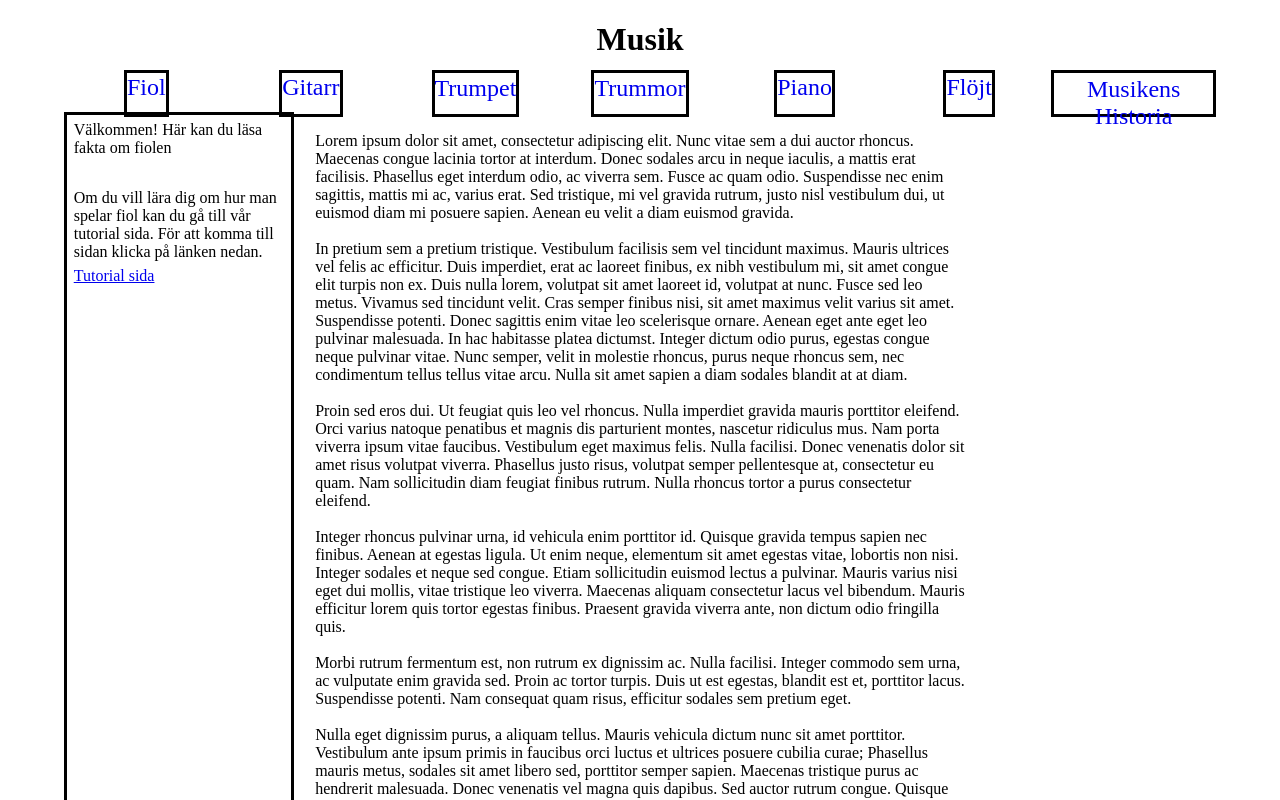
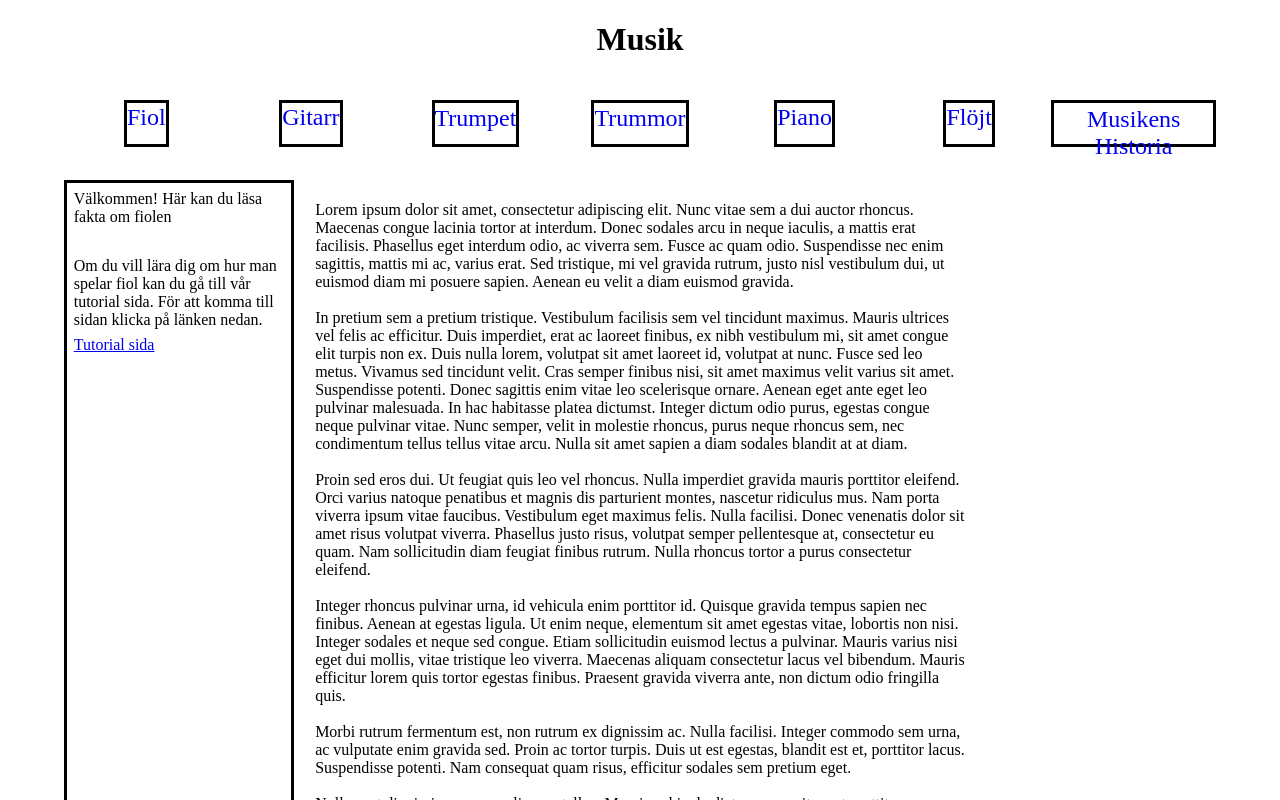
Before and after one commit to Hugge25/Slut-Projekt, a plain HTML site: page fiol.html in a window 1280 px wide. Shown: the top 800 px of the page. Drawn offline with Linux system fonts and the light colour scheme.

Commit message:
overflow fixad

```diff
--- a/style.css
+++ b/style.css
@@ -11,7 +11,7 @@ body{
 
 header{
     grid-area: header;
-    margin: auto;
+    margin: 0 auto;
 }
 
 header a{
@@ -27,7 +27,7 @@ nav>ul{
     display: grid;
     grid-template-rows: auto;
     padding: 0;
-    margin: 0;
+    margin: auto;
     height: 100%;
 }
 
@@ -52,7 +52,6 @@ main{
     grid-area: main;
     display: grid;
     grid-template-rows: auto;
-    margin-top: 1%;
 }
 
 main section p{
@@ -77,11 +76,10 @@ footer{
 
 @media screen and (min-width: 800px){
     body{
-        grid-template-rows: 50px 50px auto 30px;
-        min-height: 95vh;
-        margin: 0 auto;
-        height: 95%;
+        grid-template-rows: 80px 100px auto 80px;
+        margin: auto;
         width: 90%;
+        height:95vh;
     }
     nav>ul{
         grid-template-columns: 1fr 1fr 1fr 1fr 1fr 1fr 1fr;
@@ -89,6 +87,7 @@ footer{
 
     main{
         grid-template-columns: 1fr 3fr 1fr;
+        height:680px;
     }
 
     iframe{
@@ -96,8 +95,8 @@ footer{
         height: 400px;
     }
 
-    .middle{
-        overflow: auto; /*Måste fortsätta med detta, har inte fått det att fungera än*/
+    section{
+        overflow: auto;
     }
 
     .sideBar{
```
